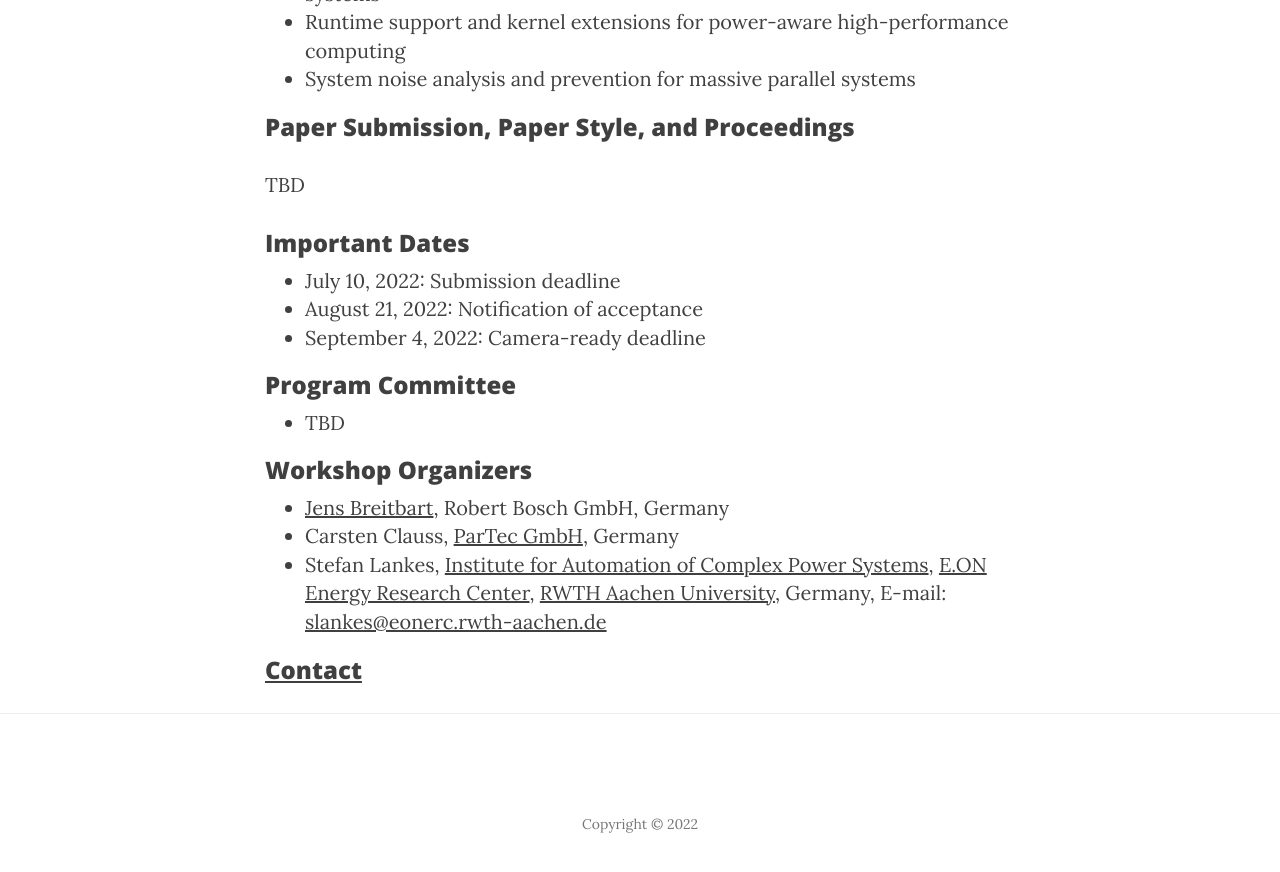
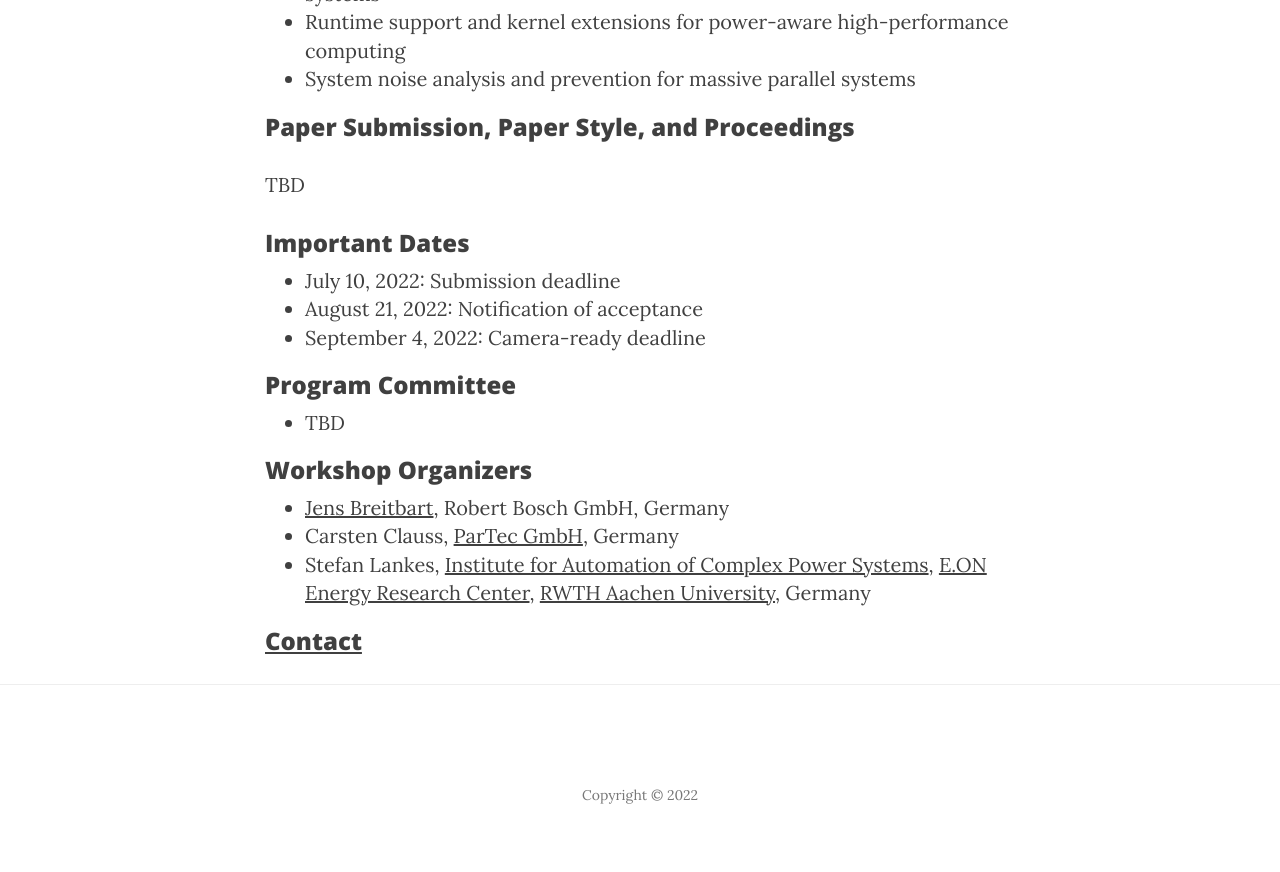
Before and after one commit to WROME/wrome.github.io, a Jekyll site: the page built from heilbronn2022.md, in a window 1280 px wide and 900 px high, scrolled down 2152 px. Shown: the top 872 px of the window. Built offline with Jekyll 4.4.1, drawn with Linux system fonts in a browser that asks for light colours; nearby versions of some CDN libraries.

Commit message:
remove obsolete email address

```diff
--- a/heilbronn2022.md
+++ b/heilbronn2022.md
@@ -52,6 +52,6 @@ TBD
 
 * [Jens Breitbart](http://www.jensbreitbart.de/), Robert Bosch GmbH, Germany
 * Carsten Clauss, [ParTec GmbH](http://www.par-tec.com), Germany
-* Stefan Lankes, [Institute for Automation of Complex Power Systems](http://www.acs.eonerc.rwth-aachen.de/), [E.ON Energy Research Center](http://www.eonerc.rwth-aachen.de/), [RWTH Aachen University](http://www.rwth-aachen.de/), Germany, E-mail: <slankes@eonerc.rwth-aachen.de>
+* Stefan Lankes, [Institute for Automation of Complex Power Systems](http://www.acs.eonerc.rwth-aachen.de/), [E.ON Energy Research Center](http://www.eonerc.rwth-aachen.de/), [RWTH Aachen University](http://www.rwth-aachen.de/), Germany
 
 ### [Contact](mailto:slankes@eonerc.rwth-aachen.de)
```
